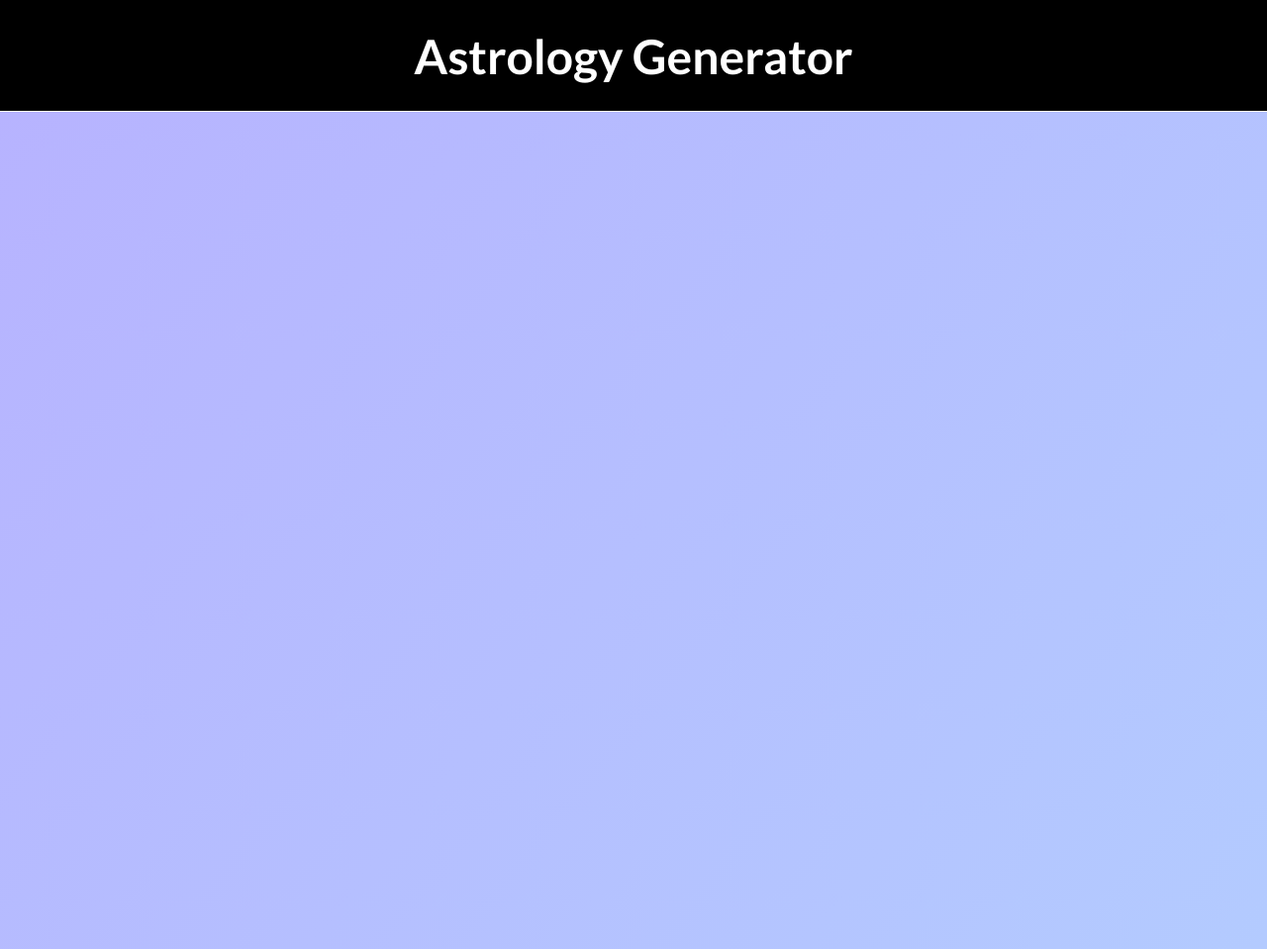
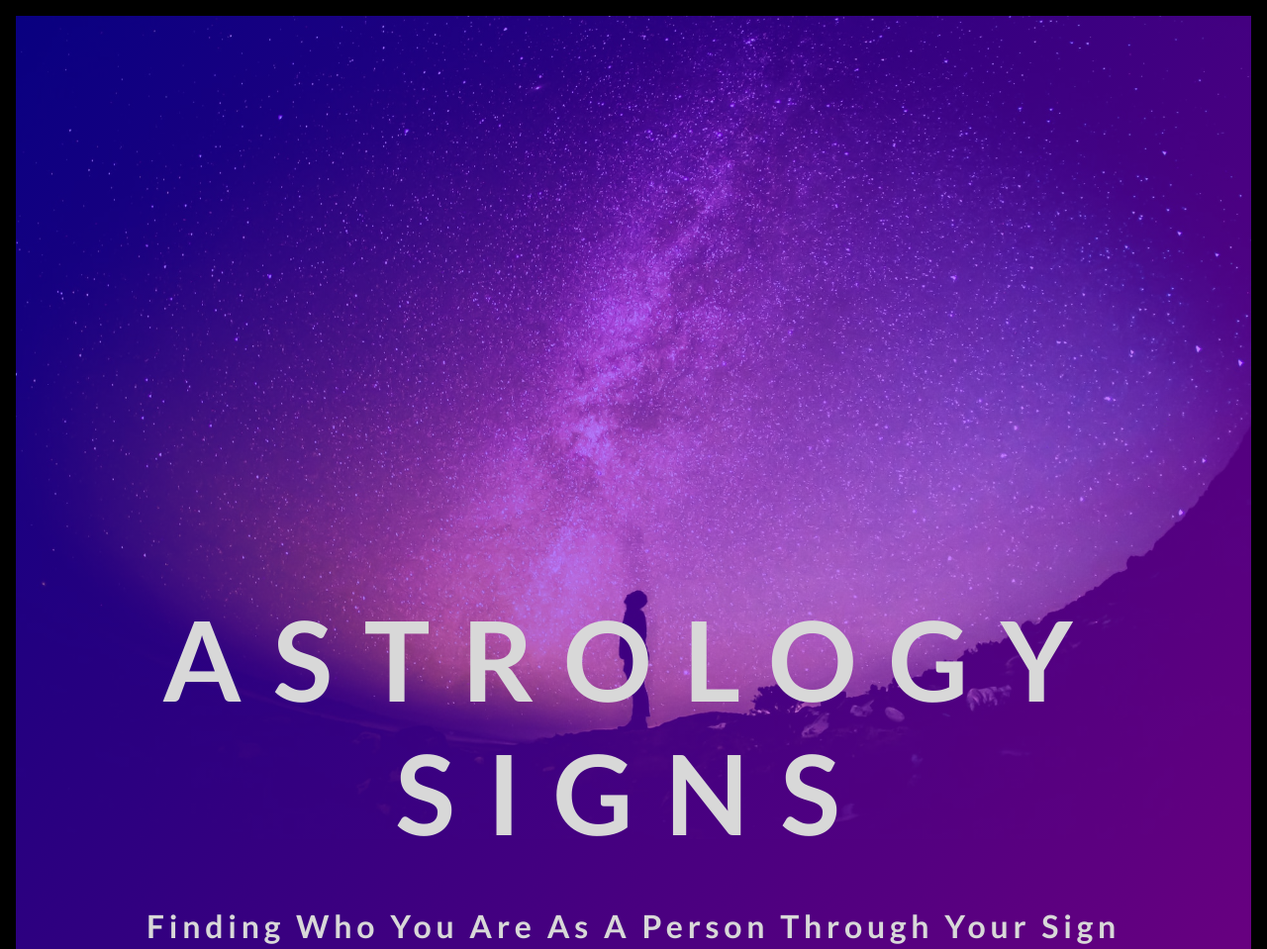
Before and after one commit to foster1111/mixed-messages, a plain HTML site: page index.html in a window 1280 px wide. Shown: the top 959 px of the page at 99% size. Drawn offline with Linux system fonts and the light colour scheme; a web font is replaced by a local one.

Commit message:
fri 26th mod

```diff
--- a/index.html
+++ b/index.html
@@ -14,8 +14,11 @@
     <title>Document</title>
   </head>
   <body>
-    <nav><h1>astrology Generator</h1></nav>
-
+    <div class="main-header">
+      <h1>astrology signs</h1>
+      <h2>finding who you are as a person through your sign</h2>
+    </div>
+    <div class="description-section"></div>
     <script src="Script.js"></script>
   </body>
 </html>
--- a/styles.css
+++ b/styles.css
@@ -7,24 +7,75 @@
 body {
   height: 200vh;
   width: auto;
-  background-image: linear-gradient(
-    to top left,
-    rgba(0, 102, 255, 0.3),
-    rgba(17, 0, 255, 0.3)
-  );
+  background-color: black;
 }
-nav {
-  background-color: black;
-  height: 7rem;
-  border-bottom: 1px solid white;
+
+/* Animations */
+@keyframes moveFromLeft {
+  0% {
+    opacity: 0;
+    transform: translateX(-6rem);
+  }
+  100% {
+    opacity: 1;
+    transform: translateX(0rem);
+  }
 }
-nav h1 {
-  text-align: center;
-  text-transform: capitalize;
-  font-size: 3rem;
-  height: 7rem;
+@keyframes moveFromRight {
+  0% {
+    opacity: 0;
+    transform: translateX(6rem);
+  }
+  100% {
+    opacity: 1;
+    transform: translateX(0rem);
+  }
+}
+/*  */
+
+.main-header {
   display: flex;
   justify-content: center;
   align-items: center;
-  color: white;
+  flex-direction: column;
+  height: 95rem;
+
+  background-image: linear-gradient(
+      to left top,
+      rgba(251, 0, 255, 0.5),
+      rgba(17, 0, 255, 0.5)
+    ),
+    url(imgs/headerImg.jpg);
+
+  background-size: 100%;
+  margin: 1rem;
+  background-repeat: no-repeat;
+  clip-path: polygon(0 0, 100% 0, 100% 95%, 0 100%);
 }
+
+.main-header h1 {
+  color: rgb(216, 216, 216);
+  text-align: center;
+  text-transform: uppercase;
+  font-size: 7rem;
+  letter-spacing: 2rem;
+  margin-bottom: 3rem;
+  animation: moveFromLeft 1s ease-in;
+}
+.main-header h2 {
+  color: rgb(216, 216, 216);
+  font-size: 2rem;
+  text-transform: capitalize;
+  letter-spacing: 0.3rem;
+  animation: moveFromRight 1s ease-in;
+}
+.description-section {
+  height: 60rem;
+  background-color: rgb(209, 208, 208);
+  margin-left: 1rem;
+  margin-right: 1rem;
+  position: relative;
+  top: -11rem;
+  z-index: -1;
+  clip-path: polygon(0 0, 100% 0, 100% 95%, 0 100%);
+}
```
Also changed, not shown: imgs/headerImg.jpg (added), imgs/starSign.png (added), 2 other files.
